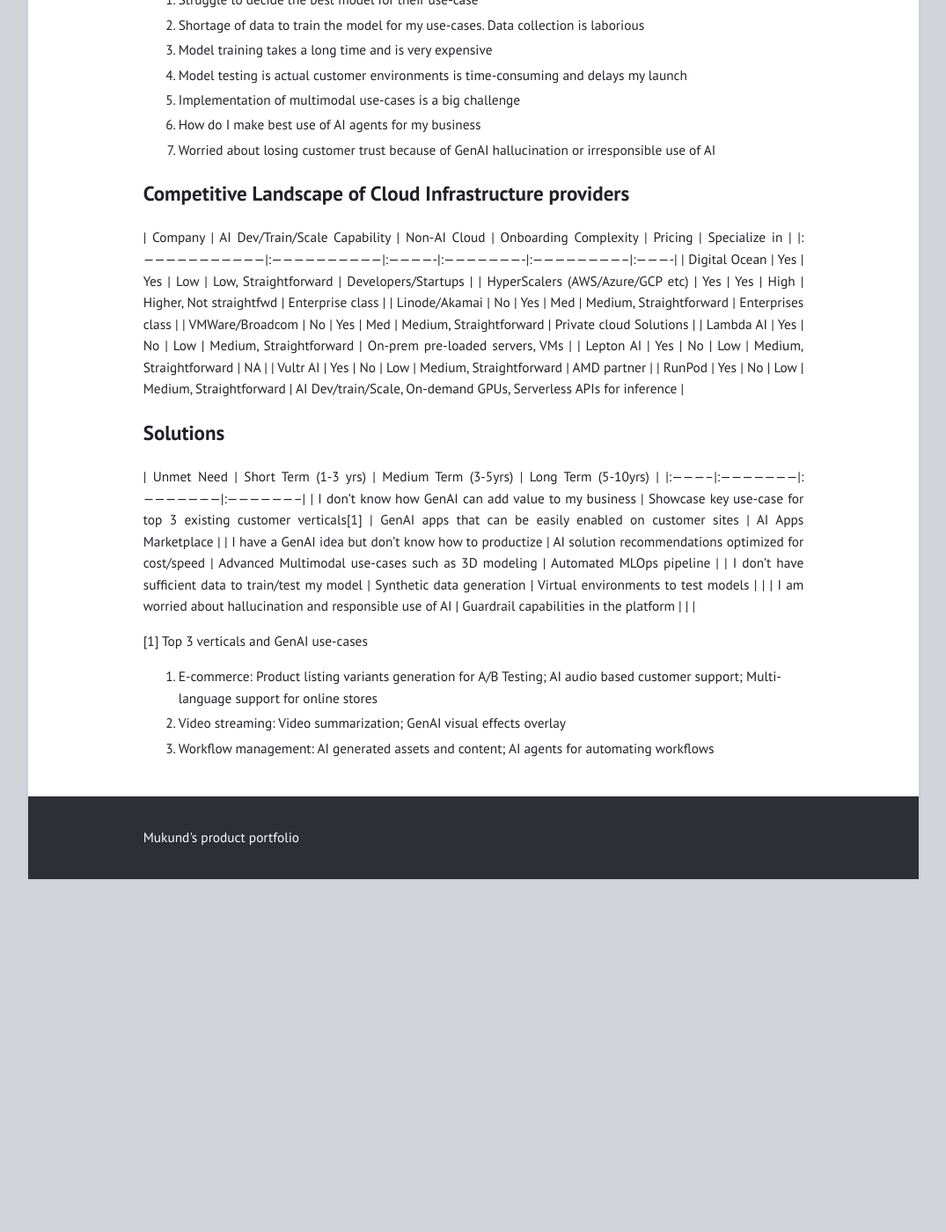
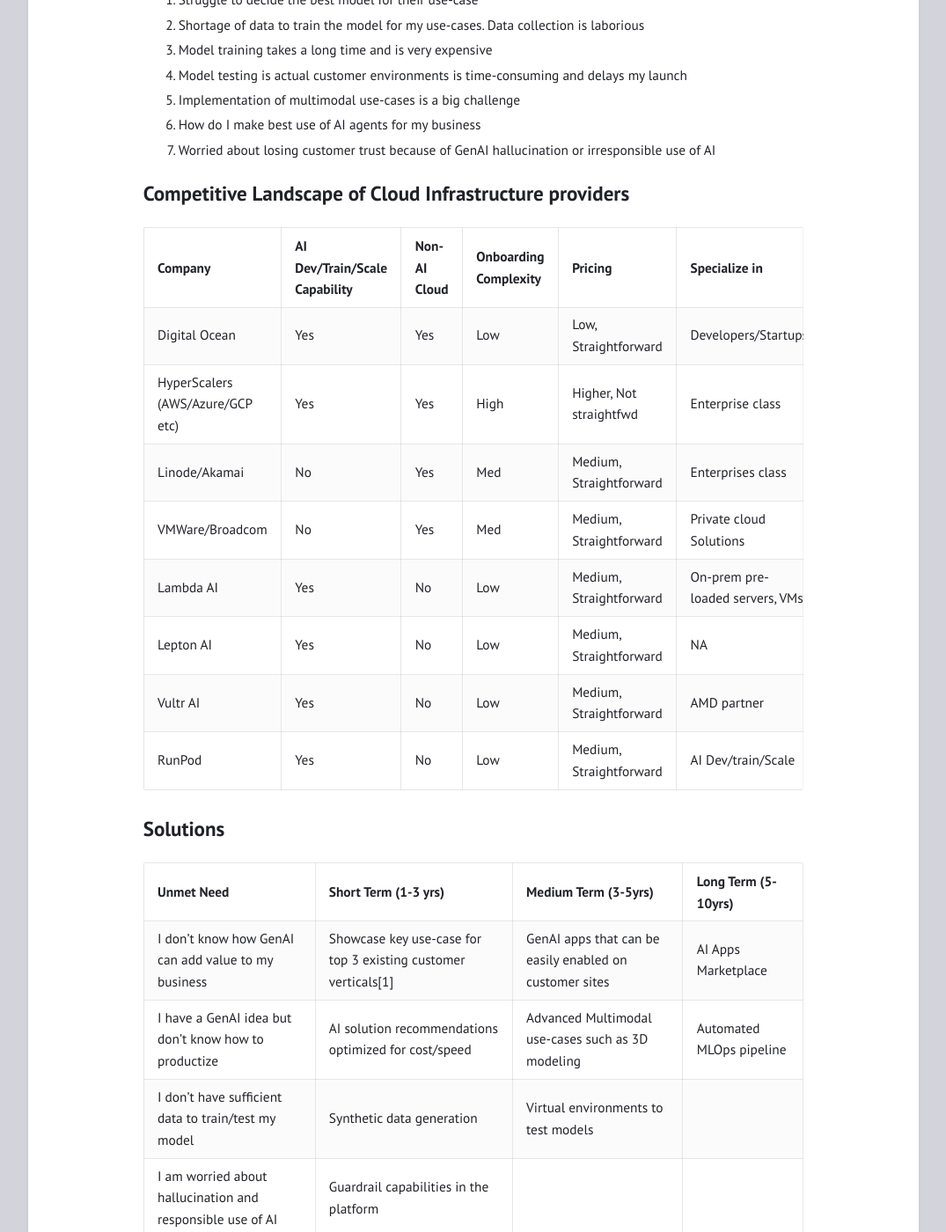
Before and after one commit to mukund-rajukumar/mukund-rajukumar.github.io, a Jekyll site: the page built from _posts/2024-12-04-DO-GenAI-Strategy.md, in a window 1280 px wide and 1400 px high, scrolled down 1477 px. Shown: the whole window at 88% size, without its empty margins (102-1177 px from the left). Built offline with Jekyll 4.4.1, drawn with Linux system fonts in a browser that asks for light colours; before the commit the page ends 2476 px from its top, so only the background shows below that.

Commit message:
table format fix

```diff
--- a/_posts/2024-12-04-DO-GenAI-Strategy.md
+++ b/_posts/2024-12-04-DO-GenAI-Strategy.md
@@ -54,19 +54,21 @@
   7. Worried about losing customer trust because of GenAI hallucination or irresponsible use of AI
 
 ## Competitive Landscape of Cloud Infrastructure providers
-| Company                          | AI Dev/Train/Scale Capability | Non-AI Cloud | Onboarding Complexity | Pricing                   | Specialize in |
-|:---------------------------------|:------------------------------|:-------------|:----------------------|:--------------------------|:----------|
-| Digital Ocean                    | Yes                           | Yes          | Low                   | Low, Straightforward      | Developers/Startups  |
-| HyperScalers (AWS/Azure/GCP etc) | Yes                           | Yes          | High                  | Higher, Not straightfwd   | Enterprise class     |
-| Linode/Akamai                    | No                            | Yes          | Med                   | Medium, Straightforward   | Enterprises class    |
-| VMWare/Broadcom                  | No                            | Yes          | Med                   | Medium, Straightforward   | Private cloud Solutions  |
+
+| Company                          | AI Dev/Train/Scale Capability | Non-AI Cloud | Onboarding Complexity | Pricing                   | Specialize in                   |
+|:---------------------------------|:------------------------------|:-------------|:----------------------|:--------------------------|:--------------------------------|
+| Digital Ocean                    | Yes                           | Yes          | Low                   | Low, Straightforward      | Developers/Startups             |
+| HyperScalers (AWS/Azure/GCP etc) | Yes                           | Yes          | High                  | Higher, Not straightfwd   | Enterprise class                |
+| Linode/Akamai                    | No                            | Yes          | Med                   | Medium, Straightforward   | Enterprises class               |
+| VMWare/Broadcom                  | No                            | Yes          | Med                   | Medium, Straightforward   | Private cloud Solutions         |
 | Lambda AI                        | Yes                           | No           | Low                   | Medium, Straightforward   | On-prem pre-loaded servers, VMs |
-| Lepton AI                        | Yes                           | No           | Low                   | Medium, Straightforward   | NA |
-| Vultr AI                         | Yes                           | No           | Low                   | Medium, Straightforward   | AMD partner |
-| RunPod                           | Yes                           | No           | Low                   | Medium, Straightforward   | AI Dev/train/Scale, On-demand GPUs, Serverless APIs for inference |
+| Lepton AI                        | Yes                           | No           | Low                   | Medium, Straightforward   | NA                              |
+| Vultr AI                         | Yes                           | No           | Low                   | Medium, Straightforward   | AMD partner                     |
+| RunPod                           | Yes                           | No           | Low                   | Medium, Straightforward   | AI Dev/train/Scale              |
 
 
 ## Solutions
+
 | Unmet Need | Short Term (1-3 yrs) | Medium Term (3-5yrs) | Long Term (5-10yrs) |
 |:-----------|:---------------------|:---------------------|:--------------------|
 | I don’t know how GenAI can add value to my business  | Showcase key use-case for top 3 existing customer verticals[1] | GenAI apps that can be easily enabled on customer sites | AI Apps Marketplace |
```
